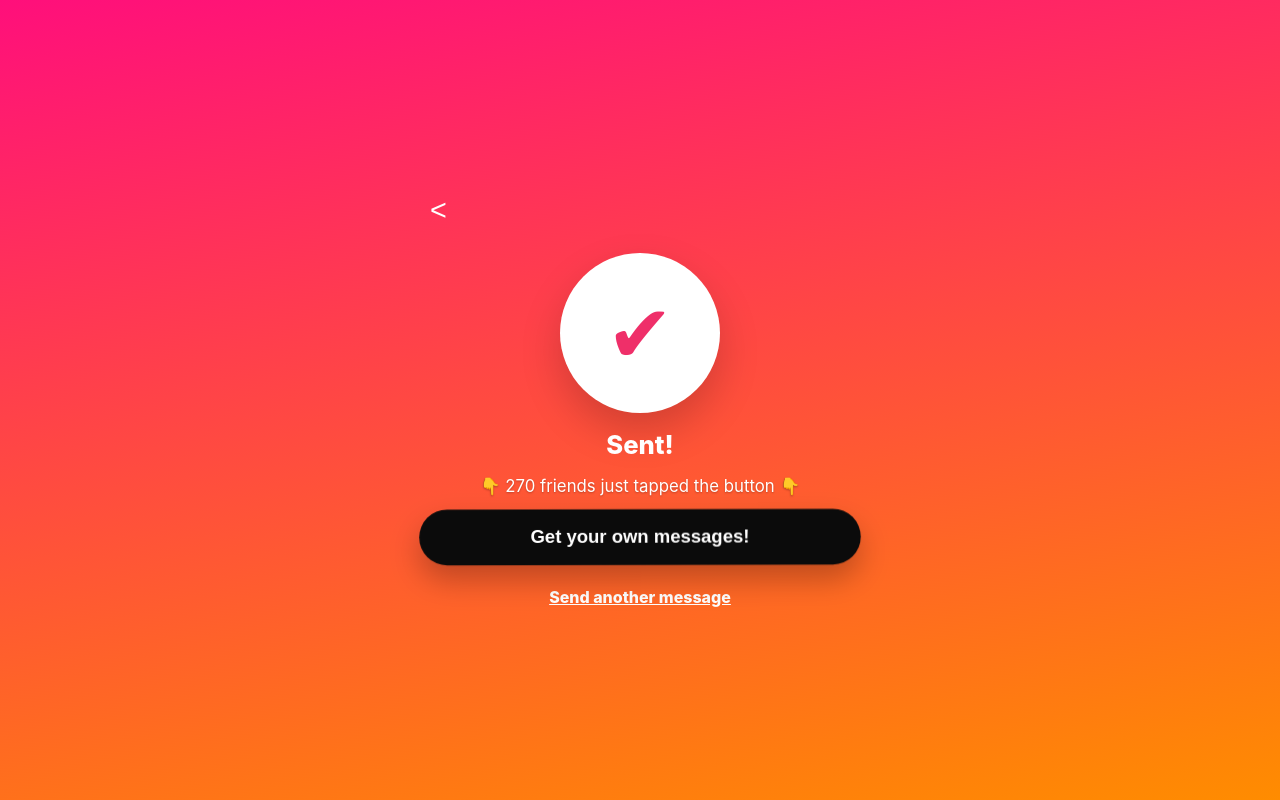
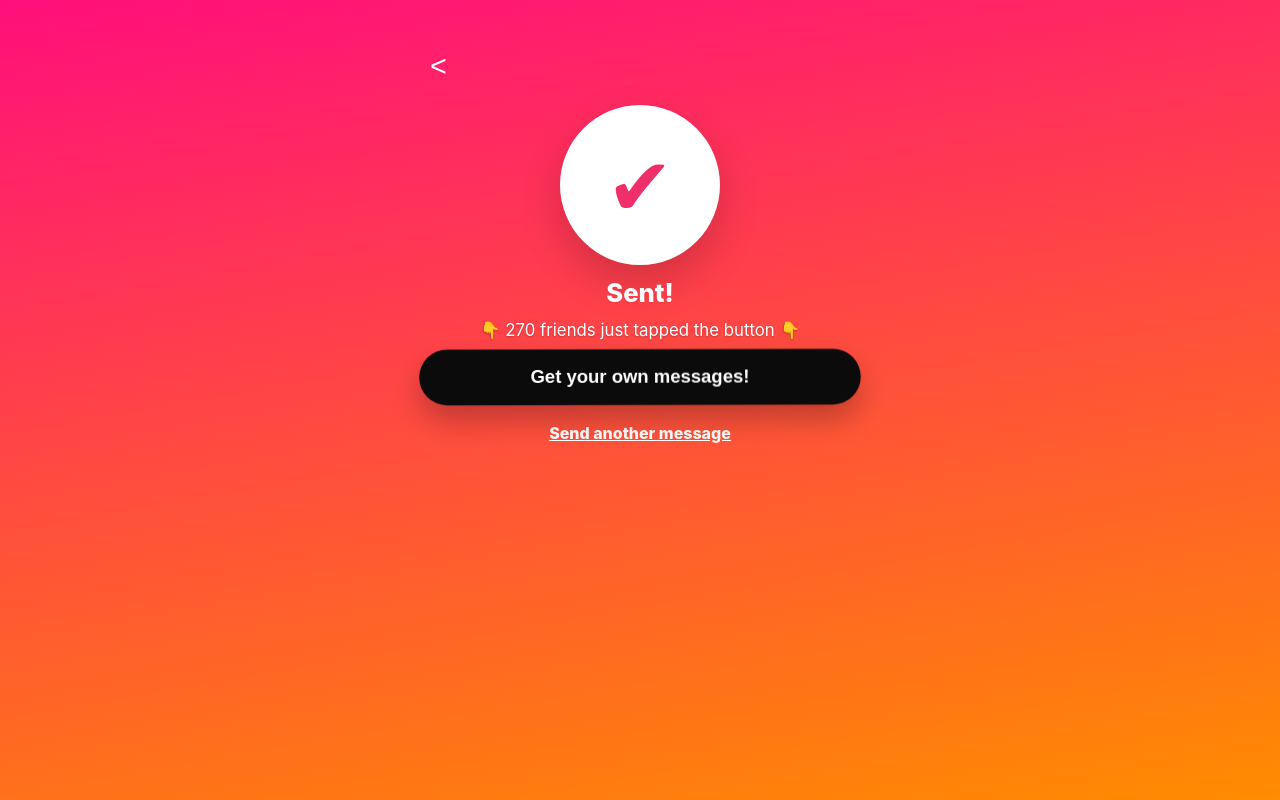
Before and after one commit to iud2003/anonymous-message-site, a plain HTML site: page frontend/sent.html in a window 1280 px wide. Drawn offline with Linux system fonts and the light colour scheme.

Commit message:
padding chaned

```diff
--- a/frontend/style.css
+++ b/frontend/style.css
@@ -19,8 +19,8 @@ body {
     min-height: 100vh;
     display: flex;
     justify-content: center;
-    align-items: center;
-    padding: 40px 16px;
+    align-items: flex-start;
+    padding: 20px 16px 40px;
 }
 
 .sent-page {
@@ -29,9 +29,10 @@ body {
     display: flex;
     flex-direction: column;
     align-items: center;
-    gap: 16px;
+    gap: 12px;
     color: #fff;
     text-align: center;
+    margin-top: 30px;
 }
 
 .back-btn {
```
